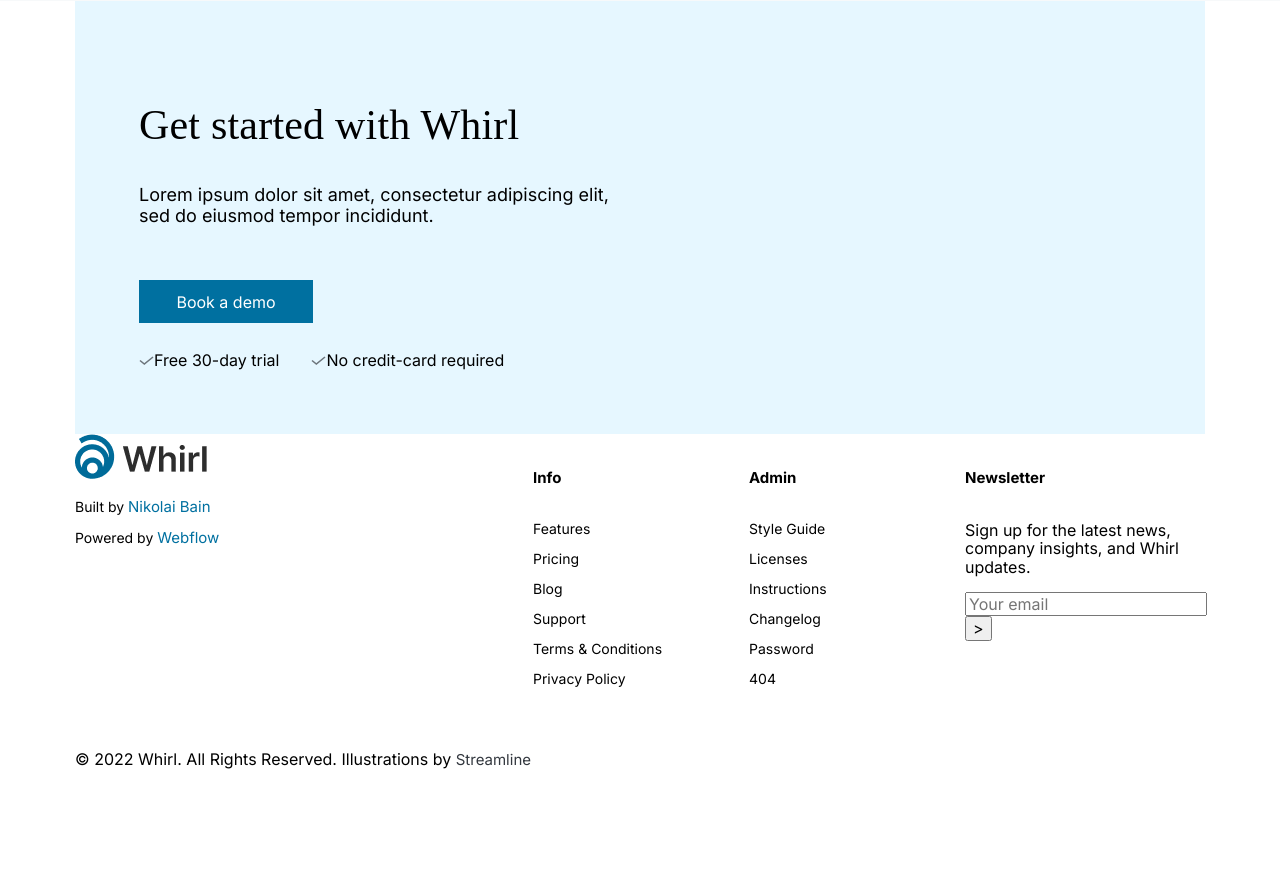
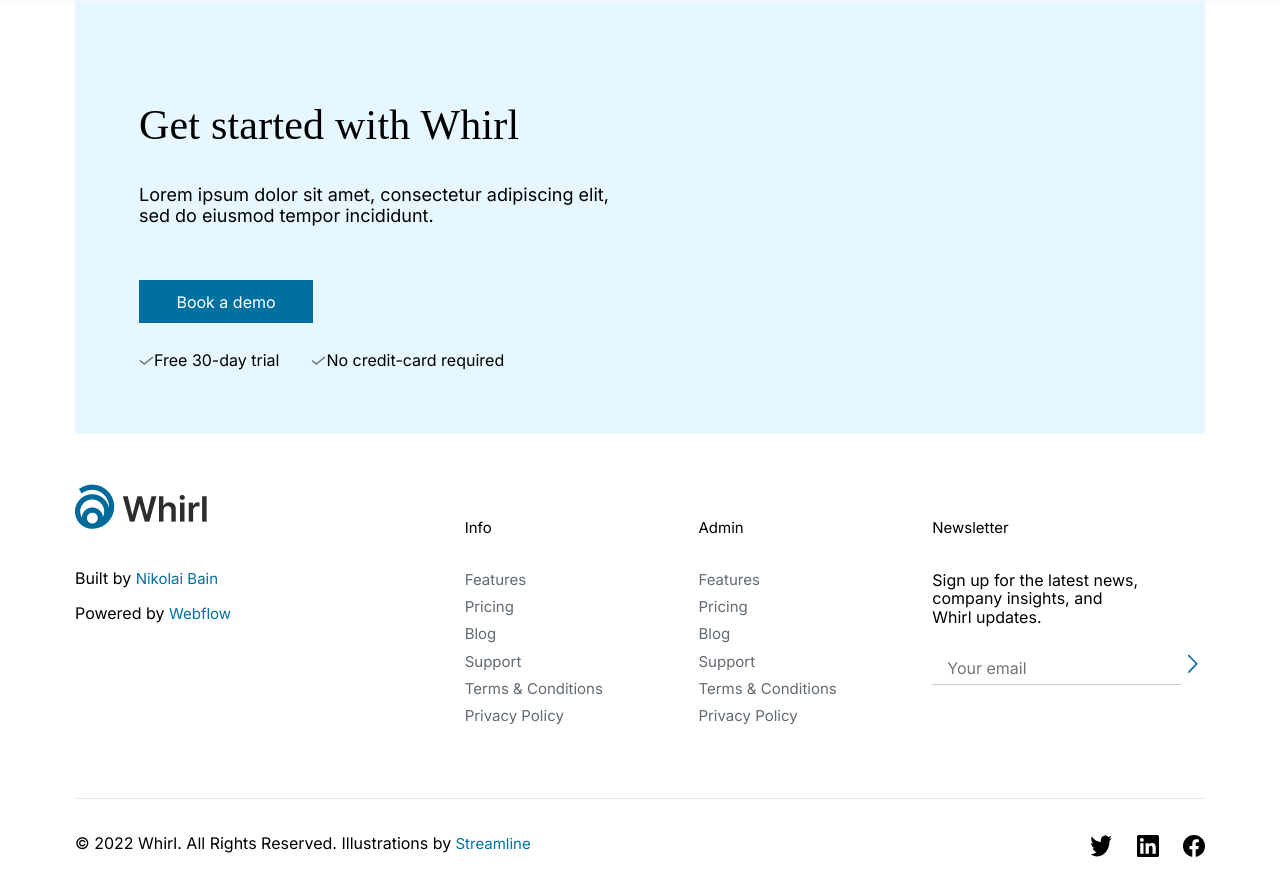
Before and after one commit to gfhdthev/layout, a plain HTML site: page index.html in a window 1280 px wide. Shown: the part 4622-5518 px from the top of the page. Before the commit the page ends 5425 px from the top, so only its background shows below. Drawn offline with Linux system fonts and the light colour scheme.

Commit message:
23.05.25

```diff
--- a/index.html
+++ b/index.html
@@ -16,10 +16,10 @@
             <div class="header-left">
                 <img src="assets/logo.png" alt="Логотип компании">
                 <ul class="spisok-one">
-                    <li><a href="#">Features</a></li>
-                    <li><a href="#">Pricing</a></li>
-                    <li><a href="#">Integretions</a></li>
-                    <li><a href="#">Learn</a></li>
+                    <li><a href="#Features">Features</a></li>
+                    <li><a href="#Pricing">Pricing</a></li>
+                    <li><a href="#Integretions">Integretions</a></li>
+                    <li><a href="#Learn">Learn</a></li>
                 </ul>
             </div>
             <div>
@@ -46,7 +46,7 @@
                 <img src="assets/desc_one.jpg" alt="Первая картинка">
             </div>
         </section>
-        <section class="second-section conteiner">
+        <section class="second-section conteiner" id="Features">
             <p class="second-div-text">Trusted bu 50,000+ companies</p>
             <div>
                 <img src="assets/focusfox.png" alt="focusfox" id="img1">
@@ -88,7 +88,7 @@
                 </div>
             </div>
         </section>
-        <section class="fourth-section">
+        <section class="fourth-section" id="Pricing">
             <div class="conteiner f-s-div">
                 <h2 id="f-s-h2">We will take care of everyrhing, so you can get back to relaxing.</h2>
                 <div class="f-s-flex">
@@ -154,7 +154,7 @@
                 </div>
             </div>
         </section>
-        <section class="six-section">
+        <section class="six-section" id="Integretions">
             <div class="s-s-div conteiner">
                 <img src="assets/s-s-img.png">
                 <div>
@@ -248,44 +248,43 @@
             </div>
         </section>
     </main>
-    <footer class="conteiner">
-        <div class="t-s-top-div">
-            <div class="t-s-top-first">
+    <footer class="conteiner footer" id="Learn">
+        <div class="footer-up">
+            <div class="footer-about">
                 <img src="assets/logo.png">
-                <p>Built by <a href="#">Nikolai Bain</a></p>
-                <p>Powered by <a href="#">Webflow</a></p>
+                <p>Built by <a href="#" class="footer-about-link">Nikolai Bain</a></p>
+                <p>Powered by <a href="#" class="footer-about-link">Webflow</a></p>
             </div>
-            <div class="t-s-top-second">
+            <nav class="footer-nav">
                 <h6>Info</h6>
-                <p>Features</p>
-                <p>Pricing</p>
-                <p>Blog</p>
-                <p>Support</p>
-                <p>Terms & Conditions</p>
-                <p>Privacy Policy</p>
-            </div>
-            <div class="t-s-top-third">
+                <a href="#">Features</a>
+                <a href="#">Pricing</a>
+                <a href="#">Blog</a>
+                <a href="#">Support</a>
+                <a href="#">Terms & Conditions</a>
+                <a href="#">Privacy Policy</a>
+            </nav>
+            <nav class="footer-nav">
                 <h6>Admin</h6>
-                <p>Style Guide</p>
-                <p>Licenses</p>
-                <p>Instructions</p>
-                <p>Changelog</p>
-                <p>Password</p>
-                <p>404</p>
-            </div>
-            <div class="t-s-top-fourth">
-                <h6>Newsletter</h6>
-                <p>Sign up for the latest news, company insights, and Whirl updates.</p>
-                <input placeholder="Your email">
-                <button>></button>
-            </div>
+                <a href="#">Features</a>
+                <a href="#">Pricing</a>
+                <a href="#">Blog</a>
+                <a href="#">Support</a>
+                <a href="#">Terms & Conditions</a>
+                <a href="#">Privacy Policy</a>
+            </nav><div class="footer-news">
+            <h6>Newsletter</h6>
+            <p>Sign up for the latest news,
+            company insights, and Whirl updates.</p>
+            <input placeholder="Your email">
         </div>
-        <div>
-            <p>© 2022 Whirl. All Rights Reserved. Illustrations by <a href="#">Streamline</a></p>
+        </div>
+        <div class="footer-down">
+            <p>© 2022 Whirl. All Rights Reserved. Illustrations by<a href="#" class="footer-about-link" > Streamline</a></p>
             <div>
-                <img>
-                <img>
-                <img>
+                <a href="https://twitter.com/" target="_blank"><img src="assets/logo_twitter.svg"></a>
+                <a class="linked-in" href="https://linkedin.com/" target="_blank"><img src="assets/logo_in.svg"></a>
+                <a href="https://facebook.com/" target="_blank"><img src="assets/logo_facebook.svg"></a>
             </div>
         </div>
     </footer>
--- a/style.css
+++ b/style.css
@@ -358,39 +358,60 @@ a:hover {
 .n-s-mar {
     margin-right: 32px;
 }
-.t-s-top-div {
+footer h6 {
+    font-size: 15px;
+    font-weight: 400;
+}
+.footer-up{
+    margin: 50px auto 64px auto;
     display: flex;
-    margin-bottom: 100px;
+    justify-content: space-between;
 }
-footer {
-    font-family: 'Inter';
+.footer-about{
+    width: 500px;
 }
-.t-s-top-div h6 {
-    font-size: 15px;
+.footer-about img{
+    margin-bottom: 19px;
 }
-.t-s-top-div p {
-    font-size: 14px;
+.footer-about-link{
+    color: #0070a0;
 }
-.t-s-top-first {
-    width: 153px;
-    height: 216px;
-    margin-right: 305px;
+.footer-nav a{
+    display: block;
+    color: #626A72;
+    margin-bottom: 10px;
 }
-.t-s-top-first a{
-    color: #0070A0;
+.footer-nav {
+    width: 300px;
 }
-.t-s-top-second {
-    width: 216px;
-    height: 216px;
+.footer-news{
+    width: 350px;
 }
-.t-s-top-third {
-    width: 216px;
-    height: 216px;
+.footer-news p {
+    font-size: 16px;
+    width: 210px;
 }
-.t-s-top-fourth {
-    width: 216px;
-    height: 216px;
+.footer-news input,
+.footer-news input:focus
+{
+    border: none;
+    border-bottom: 1px solid #C2CDD8;
+    padding: 17px 0 7px 15px;
+    outline: none;
 }
-.t-s-top-fourth p {
-    font-size: 16px;
+.footer-news::after{
+    content: url(assets/strelka.png)
 }
+.footer-down{
+    display: flex;
+    justify-content: space-between;
+    align-items: start;
+    padding: 35px 0;
+    border-top:1px solid #dee5eb ;
+}
+.footer-down p{
+    margin: 0;
+}
+.linked-in{
+    margin: 0 20px;
+}
```
Also changed, not shown: assets/logo_facebook.svg (added), assets/logo_in.svg (added), assets/logo_twitter.svg (added).
